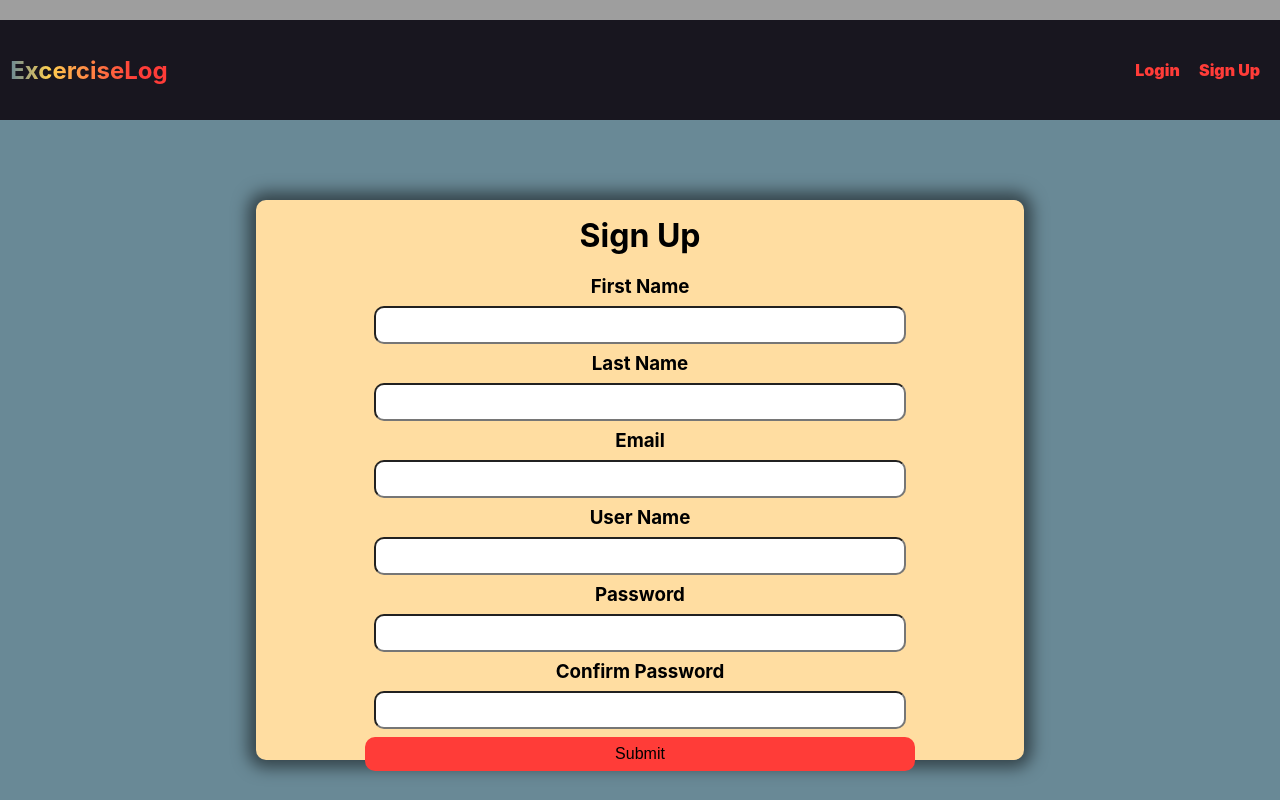
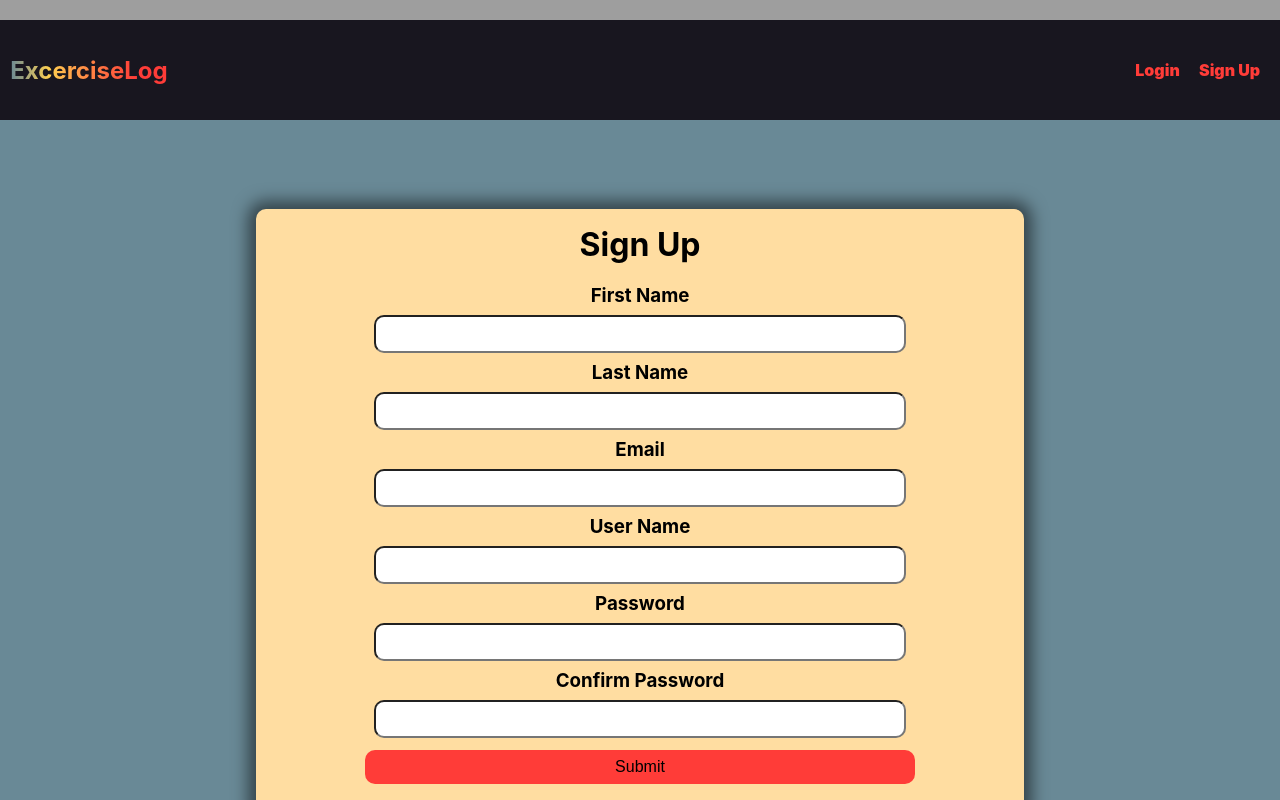
Before and after one commit to cat403/exercise_app, a React (Create React App) app: page /signup in a window 1280 px wide. Shown: the part 700-1500 px from the top of the page. Built offline with nearby package versions, Linux system fonts and the light colour scheme; grey boxes are pictures that could not be loaded.

Commit message:
continue with css on button

```diff
--- a/src/Login.css
+++ b/src/Login.css
@@ -1,5 +1,6 @@
 .form-container {
-  height: 90vh;
+  padding: 2rem;
+  min-height: 90vh;
   display: flex;
   justify-content: center;
   align-items: center;
@@ -7,7 +8,7 @@
 }
 .form-container form {
   background-color: var(--navajo-white);
-  height: 70vh;
+  min-height: 70vh;
   width: 60vw;
   display: flex;
   flex-direction: column;
@@ -22,9 +23,12 @@
   background: var(--tart-orange);
   color: inherit;
   border: none;
-  margin: 0.25rem;
+  margin: 0.5rem 0.25rem 2rem 0.25rem;
   padding: 0.5rem;
   border-radius: 10px;
   width: 43vw;
   font-size: 1rem;
 }
+.form-container button :hover {
+  background-color: var(--highlight);
+}
--- a/src/variables.css
+++ b/src/variables.css
@@ -1,5 +1,6 @@
 :root {
   --tart-orange: #ff3c38;
+  --highlight: #ff6d38;
   --maize-crayola: #ffd151;
   --navajo-white: #ffdda1;
   --english-violet: #18161f;
```
